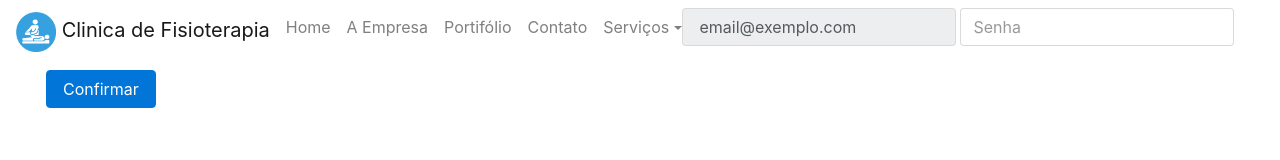
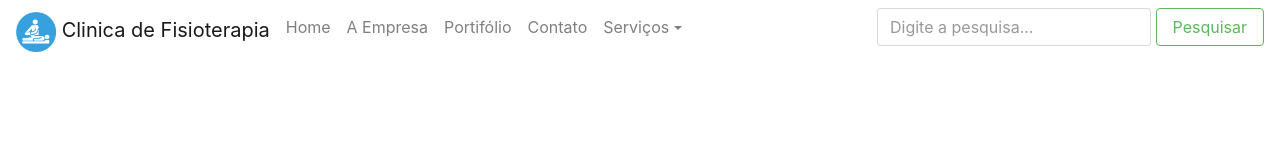
Before and after one commit to AbmaelFerreira/orthofisioterapia.com.br, a plain HTML site: page orthofisioterapia.com.br/index.html in a window 1280 px wide. Drawn offline with Linux system fonts and the light colour scheme.

Commit message:
Adicionando form para pequisa na navbar

```diff
--- a/orthofisioterapia.com.br/index.html
+++ b/orthofisioterapia.com.br/index.html
@@ -45,18 +45,11 @@
                 </li>
               </ul>
 
-              <form class="form-inline" style="padding-left:30px;">
-                  <div class="form-group mb-2">
-                        <label for="staticEmail2"   style="padding-left:30px;" class="sr-only">Email</label>
-                        <input type="text" readonly class="form-control"   id="staticEmail2" value=" email@exemplo.com">
-                  </div>
+              <form class="form-inline float-md-right float-sm-left float-xs-lefet">
+                <input type="text" class="form-control" placeholder="Digite a pesquisa..."/>
+                <button class="btn btn-outline-success" type="submit">Pesquisar</button>
+              </form>
 
-                  <div class="form-group mx-sm-3 mb-2">
-                      <label for="inputPassword2" class="sr-only">Senha</label>
-                      <input type="password" class="form-control" id="inputPassword2" placeholder="Senha">
-                  </div>
-              <button type="submit" class="btn btn-primary mb-2">Confirmar</button>
-            </form>
         </nav>
         <!--Fim da Barra de navagação-->
 
```
